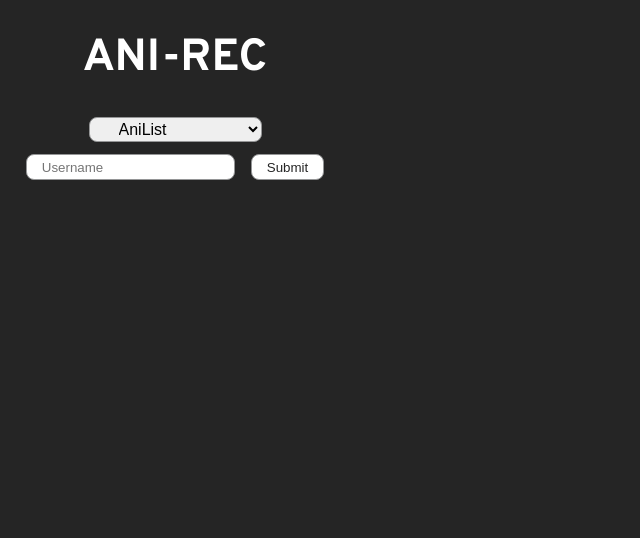
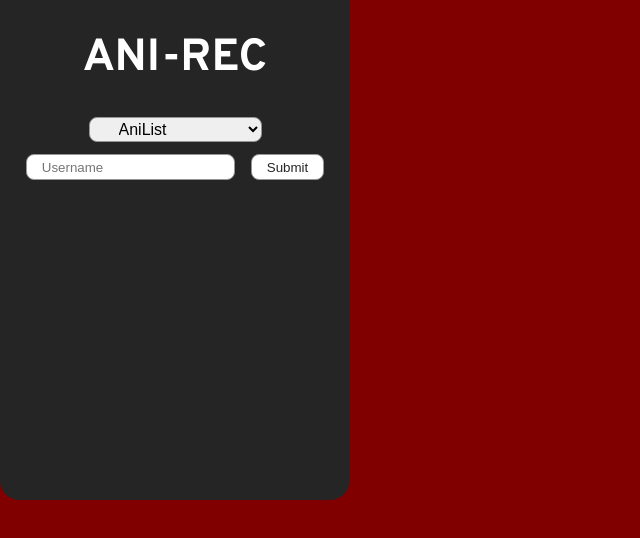
Before and after one commit to edwincarr/anirec, a browser extension: page index.html in a window 1280 px wide. Shown: the whole page, without its empty margins (0-640 px from the left). Drawn offline with Linux system fonts and the light colour scheme.

Commit message:
dev visuals

```diff
--- a/styles.css
+++ b/styles.css
@@ -1,3 +1,6 @@
+html {
+  background-color: maroon;
+}
 body {
   background-color: #252525;
   margin: 0;
@@ -6,6 +9,8 @@ body {
   font-family: 'Overpass', sans-serif;
   height: 500px;
   width: 350px;
+  border-bottom-left-radius: 20px;
+  border-bottom-right-radius: 20px;
 }
 
 .header {
```
